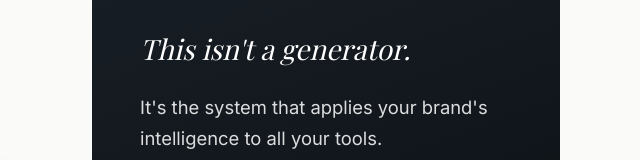
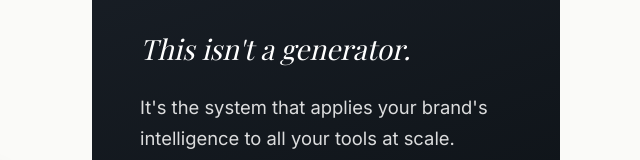
Before and after one commit to russellbarnett/BasePresentation, a plain HTML site: page index.html in a window 1280 px wide. Shown: the part 3564-3724 px from the top of the page, 640-1280 px from the left. Drawn offline with nearby package versions, Linux system fonts and the light colour scheme; a web font is replaced by a local one.

Commit message:
Update description text for brand intelligence

```diff
--- a/index.html
+++ b/index.html
@@ -576,7 +576,7 @@
                         <svg width="32" height="32" viewBox="0 0 24 24" fill="none" stroke="#fff" stroke-width="2"><path d="M12 2L2 7l10 5 10-5-10-5z"/><path d="M2 17l10 5 10-5M2 12l10 5 10-5"/></svg>
                     </div>
                     <p style="font-family:var(--serif);font-size:1.75rem;font-style:italic;line-height:1.4;color:#fff">This isn't a generator.</p>
-                    <p style="font-size:1.15rem;line-height:1.7;margin-top:24px;opacity:0.85">It's the system that applies your brand's intelligence to all your tools.</p>
+                    <p style="font-size:1.15rem;line-height:1.7;margin-top:24px;opacity:0.85">It's the system that applies your brand's intelligence to all your tools at scale.</p>
                 </div>
             </div>
         </div>
```
